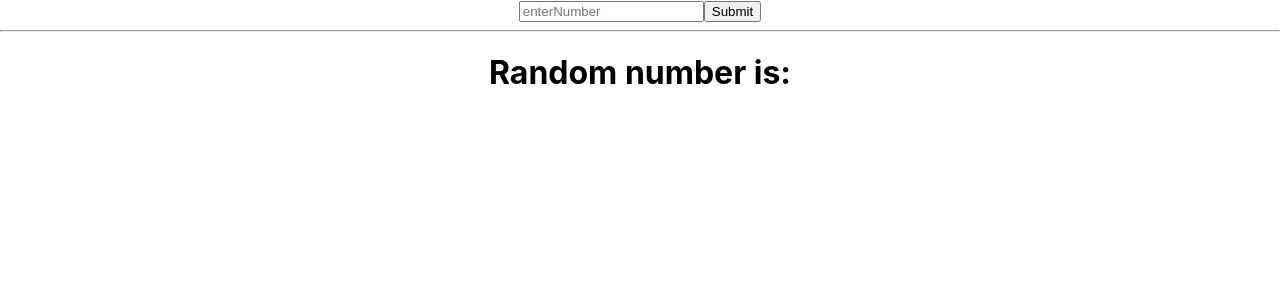
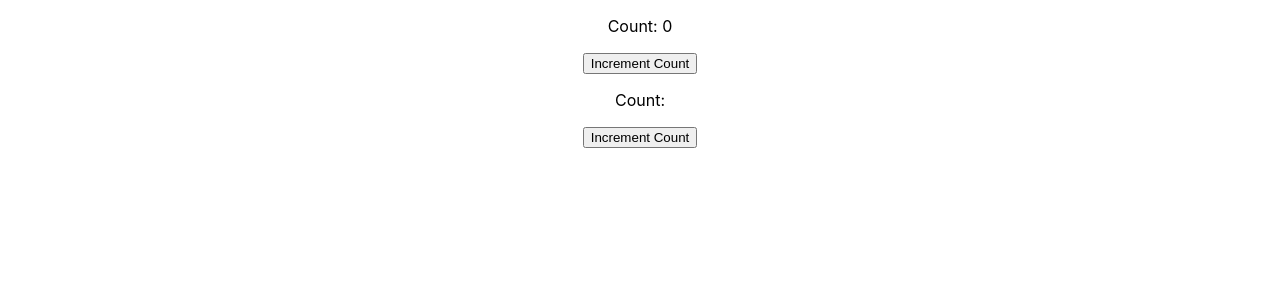
Before and after one commit to suhail3535/React_Practice, a React (Create React App) app in the folder Practice/mypractice/: page / in a window 1280 px wide. Shown: the top 300 px of the page. Built offline with nearby package versions, Linux system fonts and the light colour scheme.

Commit message:
cunstructor practice

```diff
--- a/Practice/mypractice/src/App.js
+++ b/Practice/mypractice/src/App.js
@@ -13,6 +13,8 @@ import AppMemo from './cpmponents/Memo';
 import { UseCall } from './cpmponents/UseCall';
 import RandomNumberGenerator from './cpmponents/Random';
 import Genrator from './cpmponents/Random';
+import { Child1, Child2, Parent } from './cpmponents/Prop';
+import Set from './cpmponents/Set';
 
 function App() {
   return (
@@ -30,8 +32,12 @@ function App() {
       {/* <RandomNumberGenerator />
        */}
       {/* <UseCall /> */}
-      <Genrator />
-
+      {/* <Genrator />
+      < */}
+      <Parent />
+      <Child1 />
+      <Child2 />
+{/* <Set /> */}
       </div>
   );
 }
--- /dev/null
+++ b/Practice/mypractice/src/cpmponents/Prop.jsx
@@ -0,0 +1,32 @@
+import { useState } from "react";
+
+export function Parent() {
+    const [count, setCount] = useState(0);
+
+    const incrementCount = () => {
+        setCount(count + 1);
+    };
+
+    return (
+        <div>
+            <Child1 count={count} />
+            <Child2 incrementCount={incrementCount} />
+        </div>
+    );
+}
+
+export function Child1(props) {
+    return (
+        <div>
+            <p>Count: {props.count}</p>
+        </div>
+    );
+}
+
+export function Child2(props) {
+    return (
+        <div>
+            <button onClick={props.incrementCount}>Increment Count</button>
+        </div>
+    );
+}
--- /dev/null
+++ b/Practice/mypractice/src/cpmponents/Set.jsx
@@ -0,0 +1,26 @@
+// import React, { useState } from 'react'
+
+// const Set = () => {
+
+//     // const intervalId = setInterval(() => {
+//     //     console.log("Hello, world!");
+
+
+//     // }, 10000);
+
+//     const timeoutId = setTimeout(() => {
+//         console.log("Hello, world! once");
+//     }, 5000);
+
+
+//     clearTimeout(timeoutId);
+
+
+//   return (
+//       <div>
+
+//     </div>
+//   )
+// }
+
+// export default Set
```
Also changed, not shown: Practice/mypractice/src/cpmponents/index.js (+69 -19 lines).
